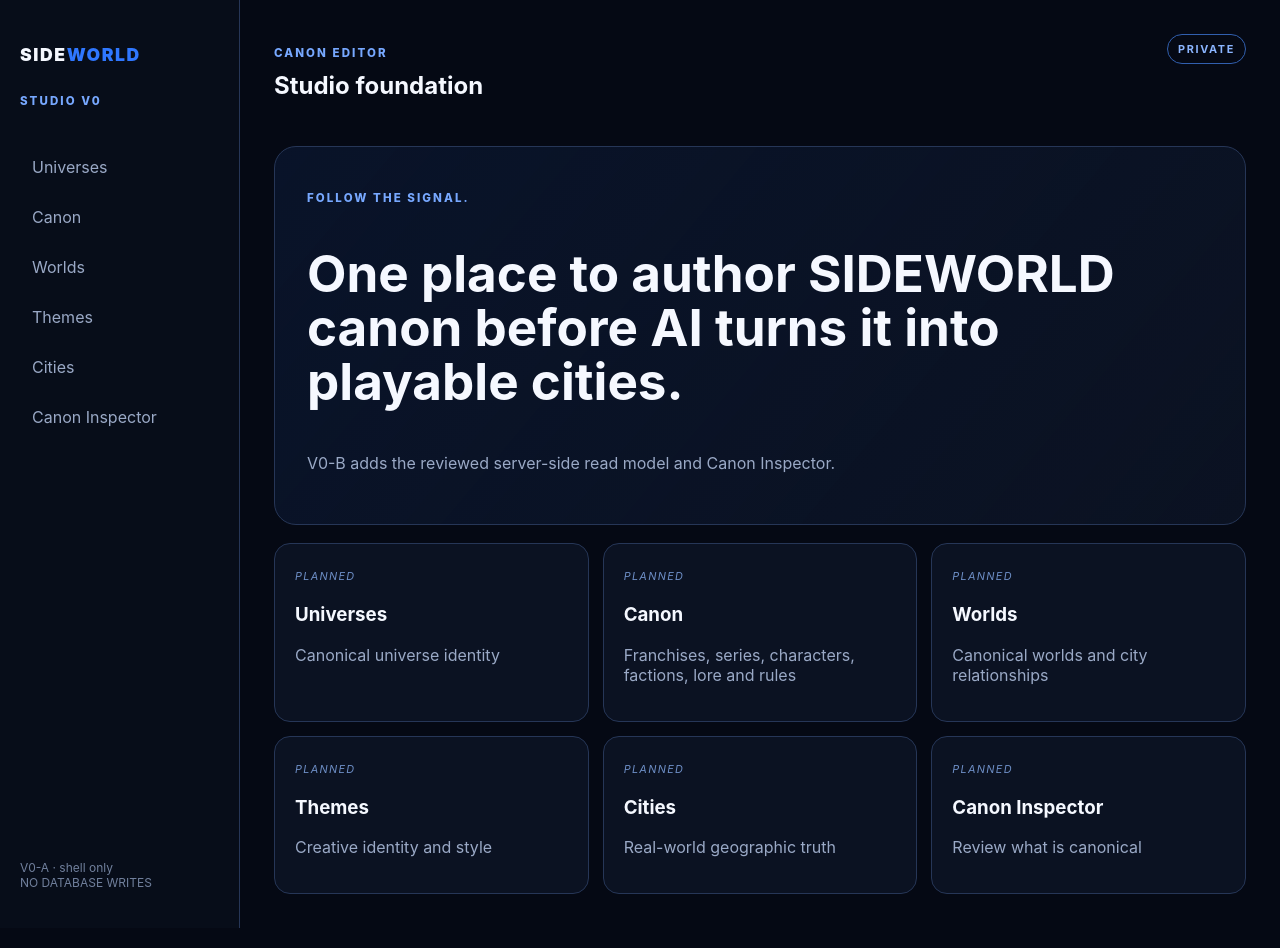
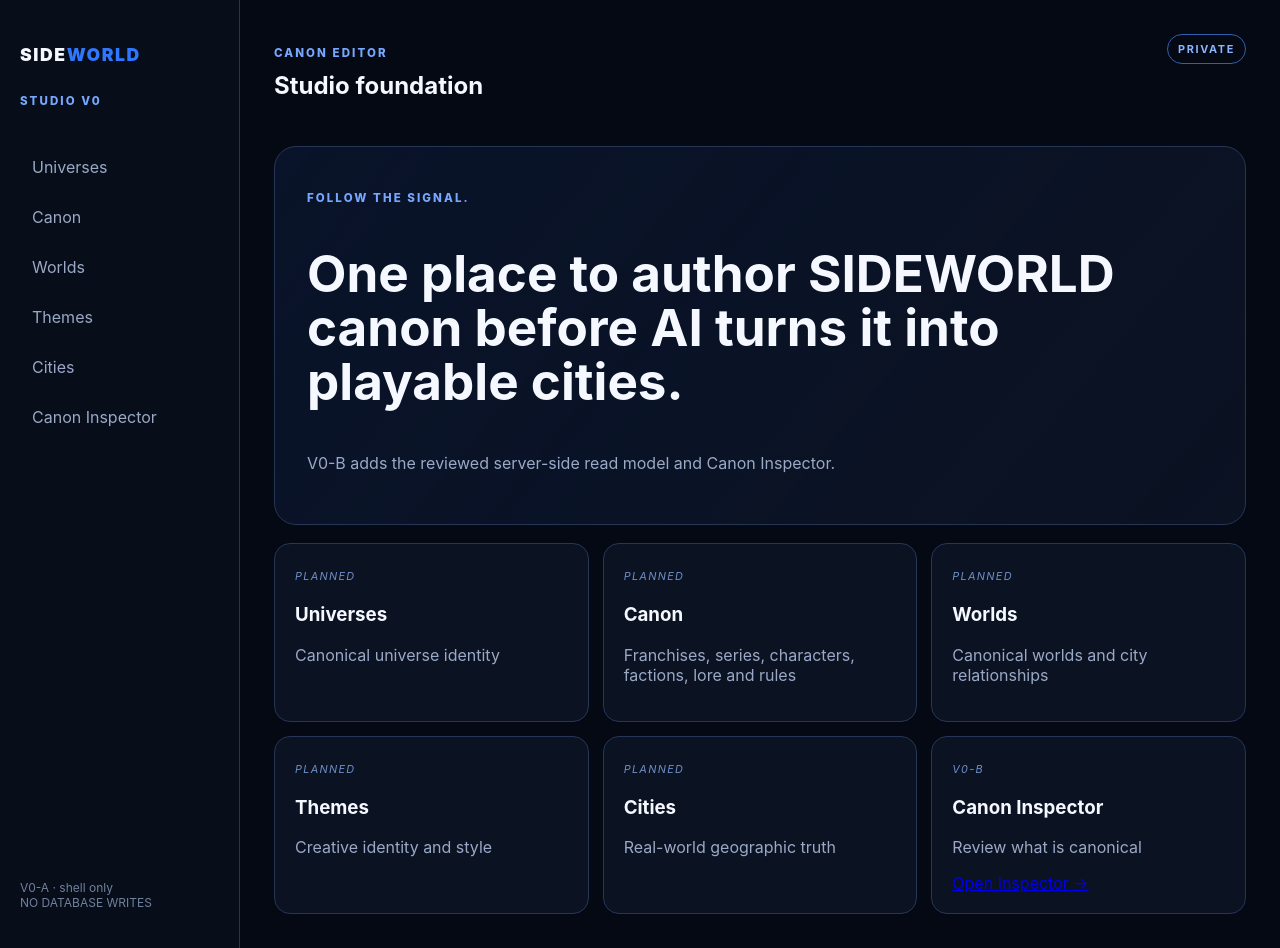
Before and after one commit to outland-compass/outland, a Next.js app in the folder apps/sideworld-studio/web/: page /studio in a window 1280 px wide. Built offline with nearby package versions, Linux system fonts and the light colour scheme.

Commit message:
feat(studio): link dashboard to Canon Inspector

```diff
--- a/apps/sideworld-studio/web/app/studio/page.tsx
+++ b/apps/sideworld-studio/web/app/studio/page.tsx
@@ -1 +1,3 @@
-const spaces=[['Universes','Canonical universe identity'],['Canon','Franchises, series, characters, factions, lore and rules'],['Worlds','Canonical worlds and city relationships'],['Themes','Creative identity and style'],['Cities','Real-world geographic truth'],['Canon Inspector','Review what is canonical']];export default function Studio(){return <main className="shell"><aside><p className="brand small">SIDE<span>WORLD</span></p><p className="eyebrow">Studio V0</p><nav>{spaces.map(([n])=><span key={n}>{n}</span>)}</nav><p className="phase">V0-A · shell only<br/>NO DATABASE WRITES</p></aside><section className="work"><header><div><p className="eyebrow">Canon Editor</p><h1>Studio foundation</h1></div><b>PRIVATE</b></header><article className="hero"><p className="eyebrow">FOLLOW THE SIGNAL.</p><h2>One place to author SIDEWORLD canon before AI turns it into playable cities.</h2><p className="muted">V0-B adds the reviewed server-side read model and Canon Inspector.</p></article><section className="grid">{spaces.map(([n,d])=><article key={n}><em>Planned</em><h3>{n}</h3><p>{d}</p></article>)}</section></section></main>}
+import Link from 'next/link';
+
+const spaces=[['Universes','Canonical universe identity'],['Canon','Franchises, series, characters, factions, lore and rules'],['Worlds','Canonical worlds and city relationships'],['Themes','Creative identity and style'],['Cities','Real-world geographic truth'],['Canon Inspector','Review what is canonical']];export default function Studio(){return <main className="shell"><aside><p className="brand small">SIDE<span>WORLD</span></p><p className="eyebrow">Studio V0</p><nav>{spaces.map(([n])=><span key={n}>{n}</span>)}</nav><p className="phase">V0-A · shell only<br/>NO DATABASE WRITES</p></aside><section className="work"><header><div><p className="eyebrow">Canon Editor</p><h1>Studio foundation</h1></div><b>PRIVATE</b></header><article className="hero"><p className="eyebrow">FOLLOW THE SIGNAL.</p><h2>One place to author SIDEWORLD canon before AI turns it into playable cities.</h2><p className="muted">V0-B adds the reviewed server-side read model and Canon Inspector.</p></article><section className="grid">{spaces.map(([n,d])=><article key={n}><em>{n==='Canon Inspector'?'V0-B':'Planned'}</em><h3>{n}</h3><p>{d}</p>{n==='Canon Inspector'&&<Link className="textLink" href="/studio/inspector">Open Inspector →</Link>}</article>)}</section></section></main>}
```
